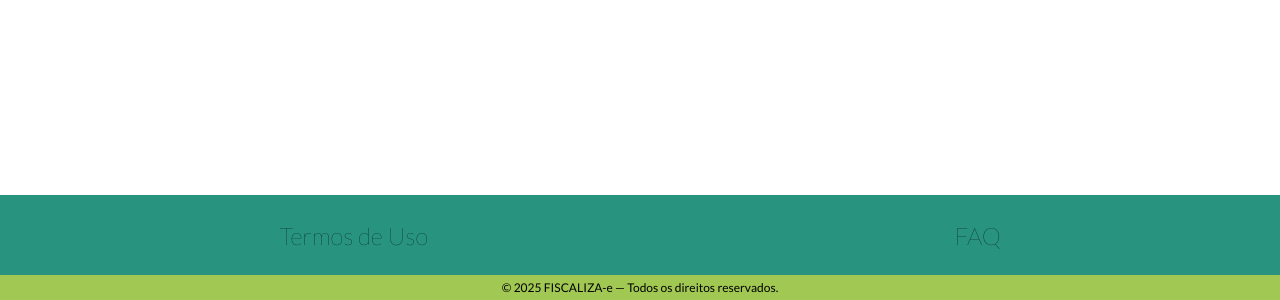
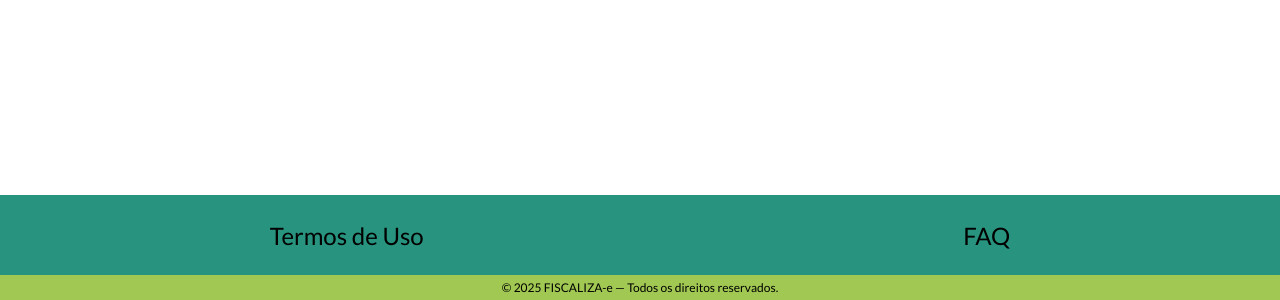
Before and after one commit to fiscaliza-e/frontend, a Next.js app: page / in a window 1280 px wide. Shown: the part 500-800 px from the top of the page. Built offline with nearby package versions, Linux system fonts and the light colour scheme.

Commit message:
ajustando footer.module.css

```diff
--- a/src/components/footer/footer.module.css
+++ b/src/components/footer/footer.module.css
@@ -1,5 +1,5 @@
 
-.footerConteiner{
+.footerConteiner {
     display: flex;
     flex-direction: column;
     justify-content: center;
@@ -8,27 +8,23 @@
     min-width: 400px;
 }
 
-.footerAnchorContainer{
+.footerAnchorContainer {
     display: flex;
-    font-family: sans-serif;
     flex-direction: row;
     justify-content: space-around;
     align-items: center;
     font-size: 1.5rem;
-    font-weight: 100;
     width: 100%;
     background-color: #28947F;
     min-height: 80px;
-    padding: 1rem;
 }
 
-.footerAllRight{
+.footerRigthsText{
     background-color: #A1C852;
     display: flex;
     width: 100%;
     justify-content: center;
     font-size: 12px;
-    font-weight: normal ;
     align-items: center;
     padding: 0.3rem;
 }
--- a/src/components/footer/index.tsx
+++ b/src/components/footer/index.tsx
@@ -7,7 +7,7 @@ export default function Footer() {
         <a href="">Termos de Uso</a>
         <a href="">FAQ</a>
       </div>
-      <p className={styles.footerAllRight}>© 2025 FISCALIZA-e — Todos os direitos reservados.</p>
+      <p className={styles.footerRigthsText}>© 2025 FISCALIZA-e — Todos os direitos reservados.</p>
     </footer>
   );
 }
```
